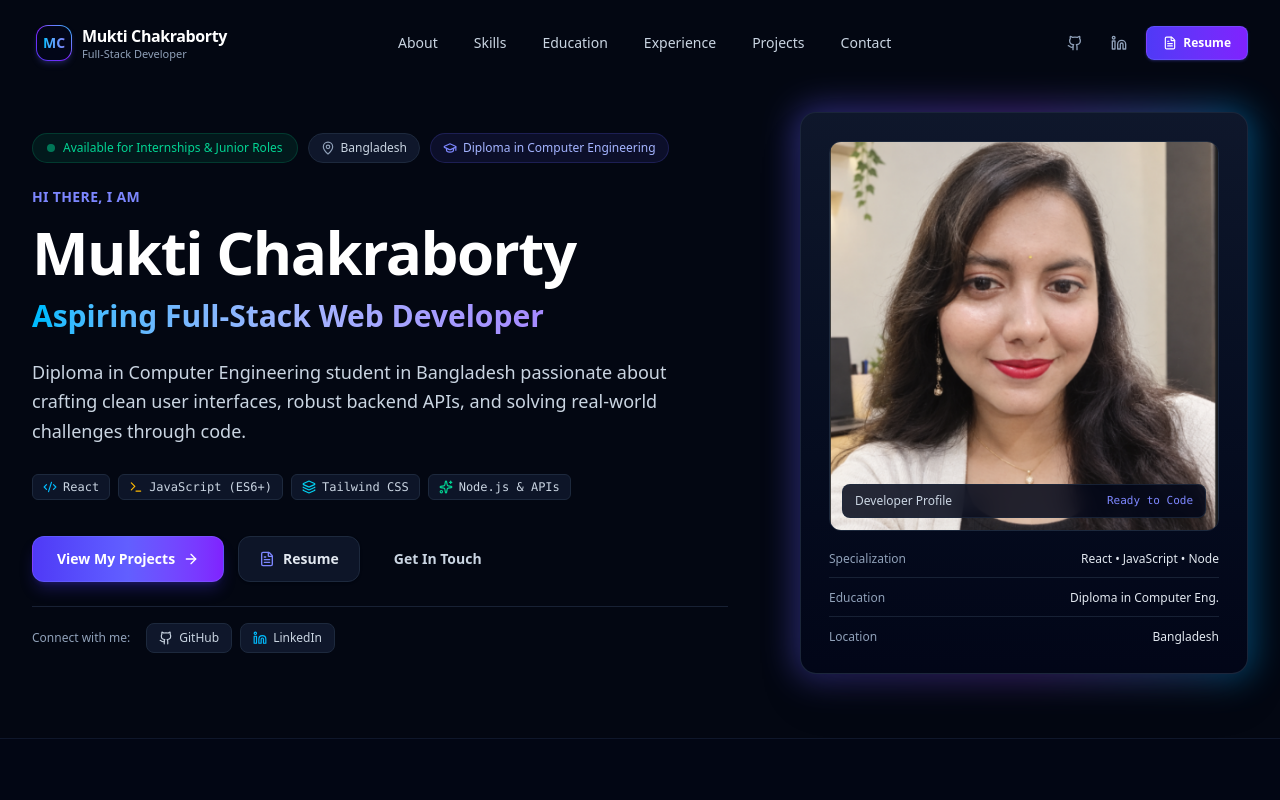
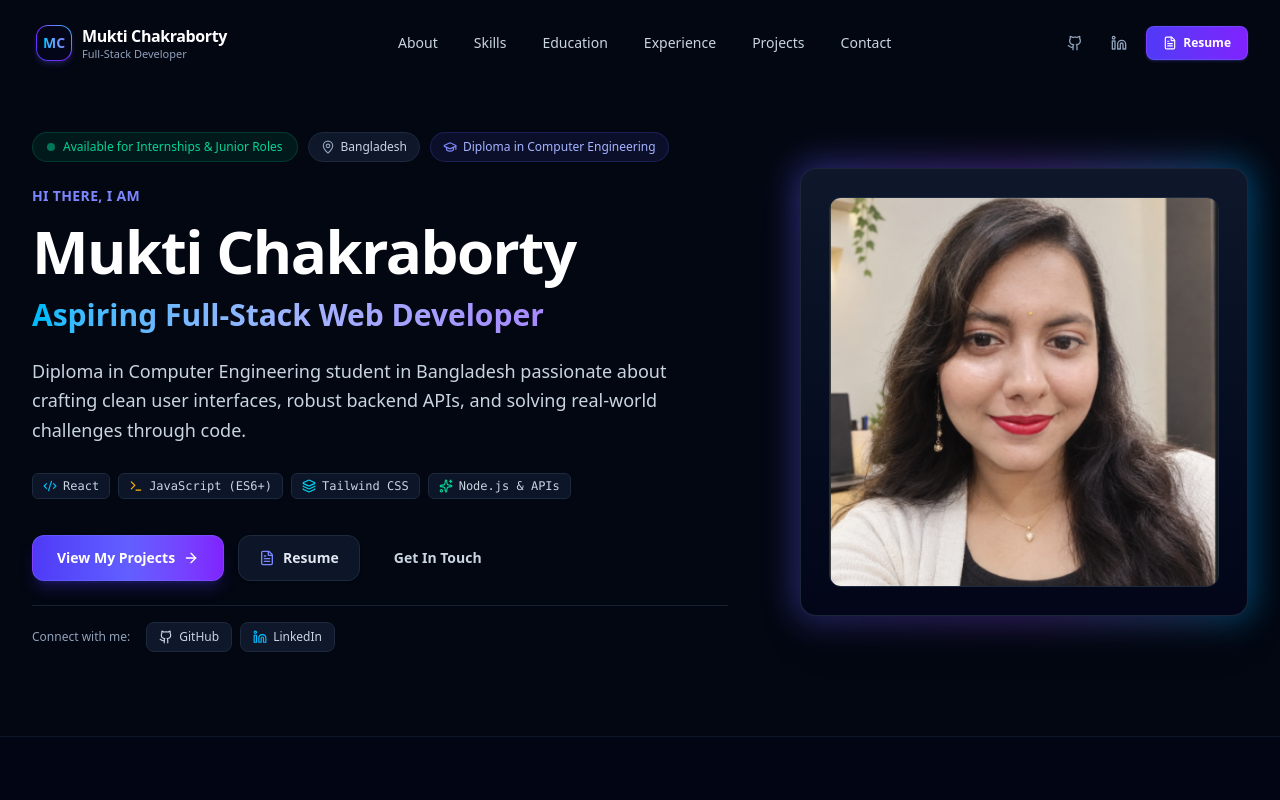
Before and after one commit to mukti9537-oss/my-portfolio, a React (Vite) app: page / in a window 1280 px wide. Shown: the top 800 px of the page. Built offline with nearby package versions, Linux system fonts and the light colour scheme.

Commit message:
fix: use real profile picture from public/images

```diff
--- a/src/components/Hero.jsx
+++ b/src/components/Hero.jsx
@@ -178,28 +178,11 @@ export const Hero = () => {
                     className="w-full h-full object-cover transition-transform duration-500 group-hover:scale-105"
                   />
 
-                  {/* Subtle overlay badge */}
-                  <div className="absolute bottom-3 left-3 right-3 py-2 px-3 rounded-lg bg-slate-950/85 backdrop-blur-md border border-slate-800/80 flex items-center justify-between text-xs">
-                    <span className="text-slate-300 font-medium">Developer Profile</span>
-                    <span className="text-indigo-400 font-mono text-[11px]">Ready to Code</span>
-                  </div>
+
+
                 </div>
 
-                {/* Quick Info Box underneath */}
-                <div className="mt-5 space-y-3">
-                  <div className="flex items-center justify-between text-xs text-slate-400 border-b border-slate-800/80 pb-2.5">
-                    <span>Specialization</span>
-                    <span className="text-slate-200 font-medium">React • JavaScript • Node</span>
-                  </div>
-                  <div className="flex items-center justify-between text-xs text-slate-400 border-b border-slate-800/80 pb-2.5">
-                    <span>Education</span>
-                    <span className="text-slate-200 font-medium">Diploma in Computer Eng.</span>
-                  </div>
-                  <div className="flex items-center justify-between text-xs text-slate-400">
-                    <span>Location</span>
-                    <span className="text-slate-200 font-medium">Bangladesh</span>
-                  </div>
-                </div>
+
 
               </div>
             </div>
```
